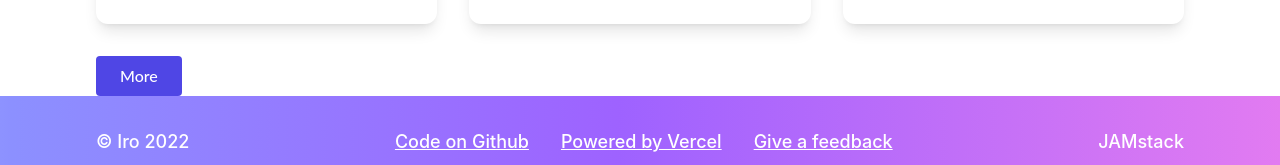
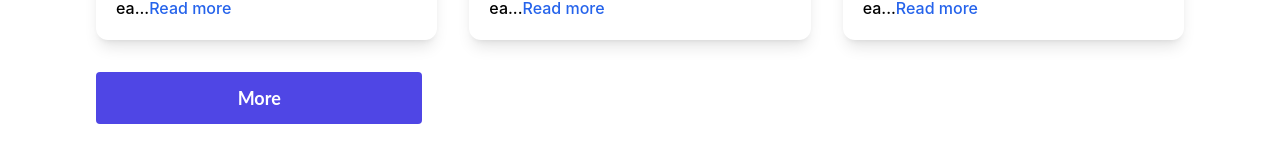
Before and after one commit to Nakamcode/Iro, a Next.js app: page /categories in a window 1280 px wide. Shown: the part 2767-2932 px from the top of the page. Built offline with nearby package versions, Linux system fonts and the light colour scheme.

Commit message:
style: few ui changes

```diff
--- a/components/core/Button.js
+++ b/components/core/Button.js
@@ -13,7 +13,7 @@ const Button = forwardRef(function InnerButton(
 		<>
 			<button
 				ref={ref}
-				className={`px-6 py-2 font-medium font-display text-white bg-indigo-600 hover:bg-indigo-700 focus:bg-indigo-800 active:bg-indigo-900 rounded transition-colors ${className}`}
+				className={`font-bold text-lg font-display text-white bg-indigo-600 hover:bg-indigo-700 focus:bg-indigo-800 active:bg-indigo-900 rounded transition-colors ${className}`}
 				{...props}
 			>
 				{children}
--- a/pages/about.js
+++ b/pages/about.js
@@ -8,7 +8,7 @@ import Layout from "~/layout/Layout";
 const About = () => {
 	return (
 		<Layout>
-			<div className="px-24 md:px-12 sm:px-5 py-20 sm:py-10">
+			<div className="px-24 md:px-12 sm:px-5 py-20 md:py-10">
 				<header className="w-full flex flex-col items-center justify-center mb-10">
 					<h1 className="lg:hidden text-5xl font-bold mb-4">
 						Meet the nerd behind this
--- a/pages/categories.js
+++ b/pages/categories.js
@@ -11,7 +11,7 @@ import Layout from "~/layout/Layout";
 const Categories = () => {
 	return (
 		<Layout>
-			<section className="px-24 md:px-12 sm:px-4 py-20">
+			<section className="px-24 md:px-12 sm:px-4 py-20 md:py-10">
 				<header className="w-full flex flex-col items-center justify-center mb-10">
 					<h1 className="text-5xl sm:text-[28px] font-bold mb-4">Categories</h1>
 					<p className="text-xl sm:text-base font-medium text-center">
@@ -28,7 +28,10 @@ const Categories = () => {
 				</div>
 			</section>
 			<Autoscroll />
-			<section id="aries-celebrities" className="sm:px-5 md:px-12 px-24 my-20">
+			<section
+				id="aries-celebrities"
+				className="sm:px-5 md:px-12 px-24 py-20 lg:py-10"
+			>
 				<div className="flex justify-center space-x-3 leading-tight my-4">
 					<Image src="/aries.svg" alt="Aries symbol" width={35} height={35} />
 					<h2 className="sm:text-xl md:text-2xl text-4xl text-center font-semibold font-display">
@@ -45,7 +48,7 @@ const Categories = () => {
 						return <Celebrity celebrity={celebrity} key={celebrity.id} />;
 					})}
 				</div>
-				<Button className="mt-8 sm:w-full">More</Button>
+				<Button className="mt-8 sm:w-full py-3 px-10 w-[30%]">More</Button>
 			</section>
 		</Layout>
 	);
--- a/pages/index.js
+++ b/pages/index.js
@@ -72,7 +72,9 @@ export default function Home() {
 								return <Celebrity celebrity={celebrity} key={celebrity.id} />;
 							})}
 						</div>
-						<Button className="mt-8 sm:w-full font-bold">More</Button>
+						<Button className="mt-8 sm:w-full font-bold py-3 px-10 w-[30%]">
+							More
+						</Button>
 					</section>
 					<Autoscroll />
 					{/* Scorpio */}
@@ -101,7 +103,9 @@ export default function Home() {
 								return <Celebrity celebrity={celebrity} key={celebrity.id} />;
 							})}
 						</div>
-						<Button className="my-8 sm:w-full">More</Button>
+						<Button className="my-8 sm:w-full font-bold py-3 px-10 w-[30%]">
+							More
+						</Button>
 						<section
 							id=""
 							className="grid grid-cols-2 lg:grid-cols-1 items-center mt-20 mb-40 sm:mt-10 sm:mb-20"
@@ -165,7 +169,7 @@ export default function Home() {
 								return <Celebrity celebrity={celebrity} key={celebrity.id} />;
 							})}
 						</div>
-						<Button className="my-8 sm:w-full">More</Button>
+						<Button className="my-8 sm:w-full py-3 px-10 w-[30%]">More</Button>
 					</section>
 				</main>
 			</Layout>
```
